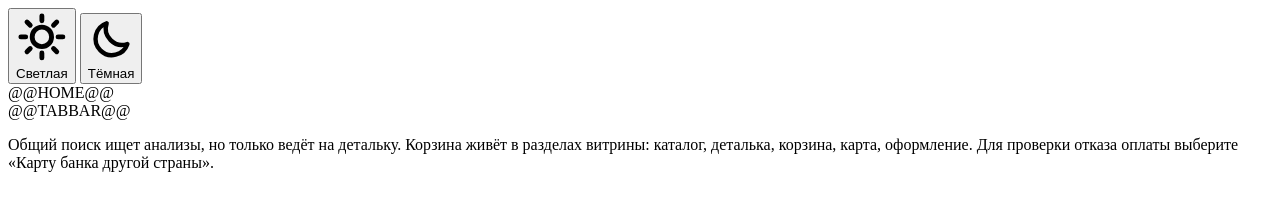
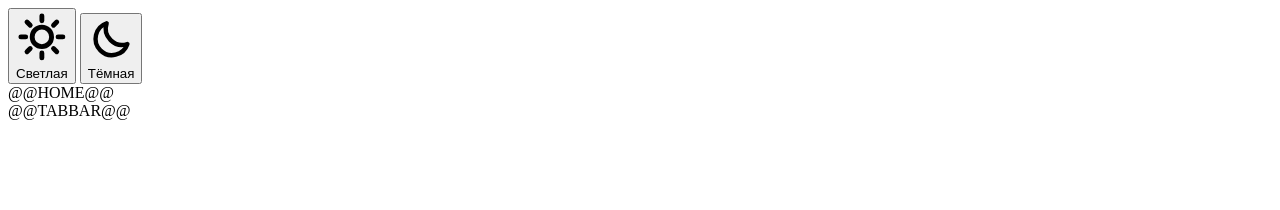
Before and after one commit to NightRoadMan/Analysis, a plain HTML site: page src/build/shell.html in a window 1280 px wide. Drawn offline with Linux system fonts and the light colour scheme.

Commit message:
Убрать подсказку под прототипом
Co-Authored-By: Claude Opus 5.5 <noreply@anthropic.com>
Claude-Session: https://claude.ai/code/session_01DkPuBPb7x62g4PHdB8LoZY

```diff
--- a/src/build/shell.html
+++ b/src/build/shell.html
@@ -130,7 +130,6 @@
   <div class="loader" id="loader" hidden><div class="spin"></div>Проверяем оплату…</div>
   <div class="toast" id="toast" role="status" aria-live="polite"></div>
 </div>
-<p class="hint">Общий поиск ищет анализы, но только ведёт на детальку. Корзина живёт в разделах витрины: каталог, деталька, корзина, карта, оформление. Для проверки отказа оплаты выберите «Карту банка другой страны».</p>
 </div>
 
 <script>
```
